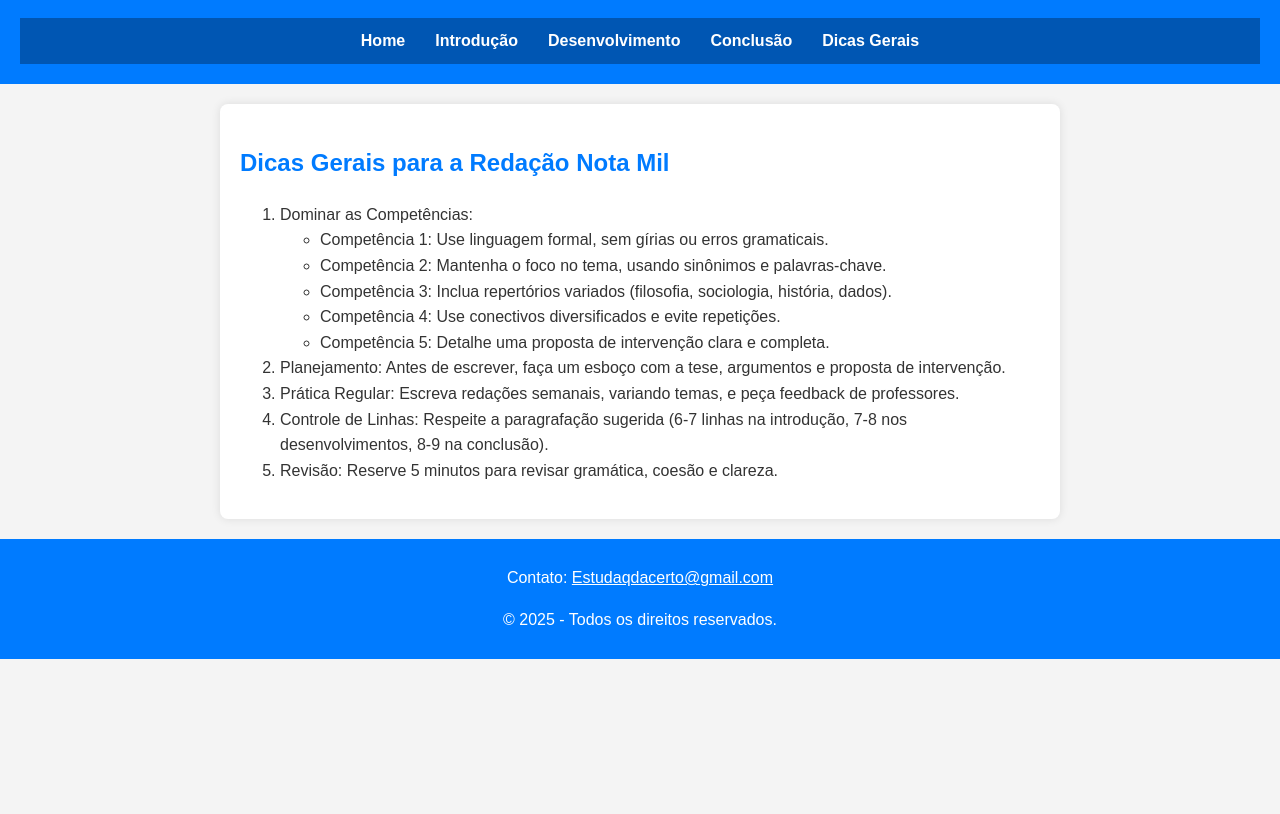
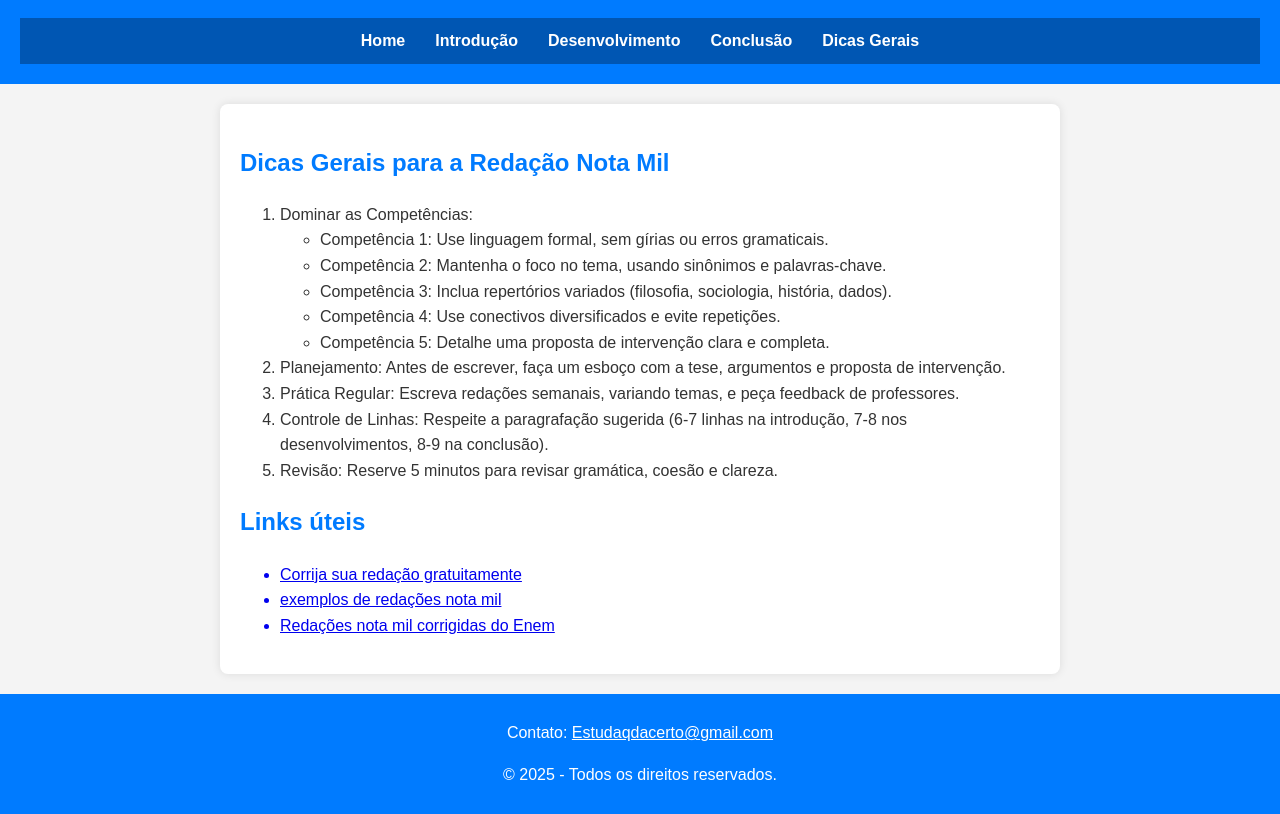
Before and after one commit to gabriellygarcete/Projeto-A1, a plain HTML site: page dicas-gerais.html in a window 1280 px wide. Shown: the part 242-1056 px from the top of the page. Before the commit the page ends 901 px from the top, so only its background shows below. Drawn offline with Linux system fonts and the light colour scheme.

Commit message:
update basic two

```diff
--- a/dicas-gerais.html
+++ b/dicas-gerais.html
@@ -1,5 +1,5 @@
 <!DOCTYPE html>
-<html lang="en">
+<html lang="pt-br">
   <head>
     <meta charset="UTF-8" />
     <meta name="viewport" content="width=device-width, initial-scale=1.0" />
@@ -65,6 +65,18 @@
           Revisão: Reserve 5 minutos para revisar gramática, coesão e clareza.
         </li>
       </ol>
+      <h2>Links úteis</h2>
+      <ul>
+        <a href="https://cria.net.br/">
+          <li>Corrija sua redação gratuitamente</li>
+        </a>
+        <a href="https://redacaonline.com.br/temas-de-redacao/">
+          <li>exemplos de redações nota mil</li>
+        </a>
+        <a href="<a href="https://redacaonline.com.br/temas-de-redacao/">
+          <li>Redações nota mil corrigidas do Enem</li>
+        </a>
+      </ul>
     </main>
     <!-- Secçao formulario e contato -->
     <footer>
```
Also changed, not shown: conclusao.html (+1 -1 lines), desenvolvimento.html (+1 -1 lines), index.html (+3 -4 lines), introducao.html (+1 -1 lines).
